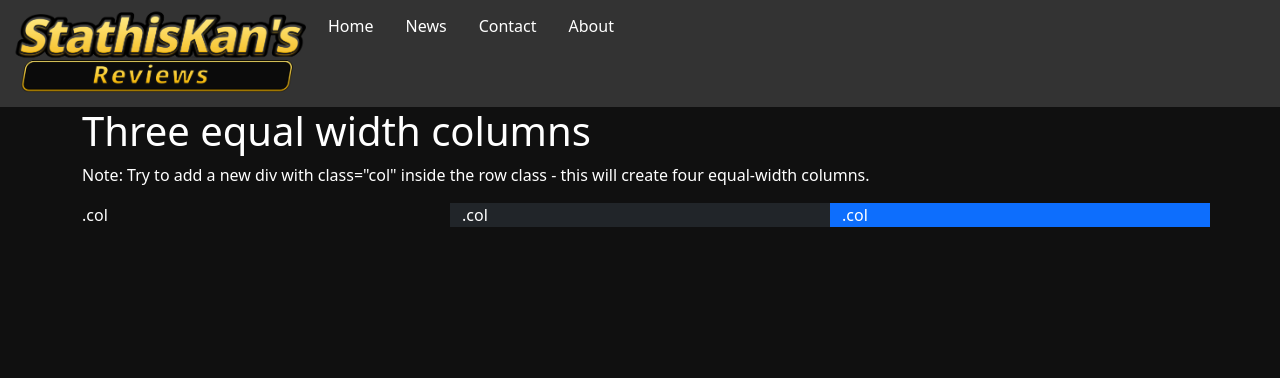
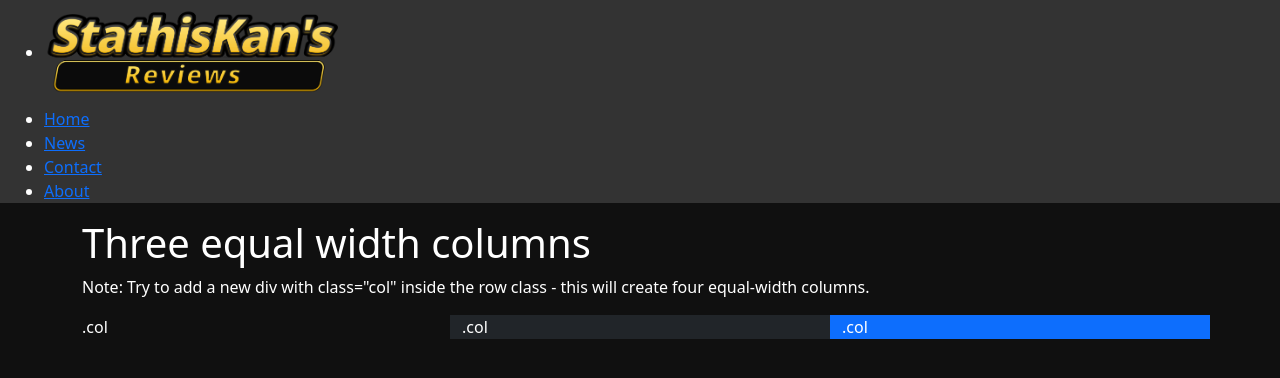
Before and after one commit to StathisKan37/StathisKan37_reviews, a PHP site: page / in a window 1280 px wide. Shown: the top 378 px of the page. Run offline with PHP 8.4, Linux system fonts and the light colour scheme.

Commit message:
Update styles.css

```diff
--- a/styles.css
+++ b/styles.css
@@ -3,30 +3,5 @@ body{color: white;
 	margin: 0;
 	padding: 0;}
 
-ul {
-  list-style-type: none;
-  margin: 0;
-  padding: 0;
-  overflow: hidden;
-  background-color: #333333;
-}
-
-ul li {
-  float: left;
-}
-
-ul li a {
-  display: block;
-  color: white;
-  text-align: center;
-  padding: 14px 16px;
-  text-decoration: none;
-}
-
-ul li a:hover {
-	color: #333333;
-	background-color: #FFD930;
-}
-
 .container-fluid{background-color: #333333;
 }
```
